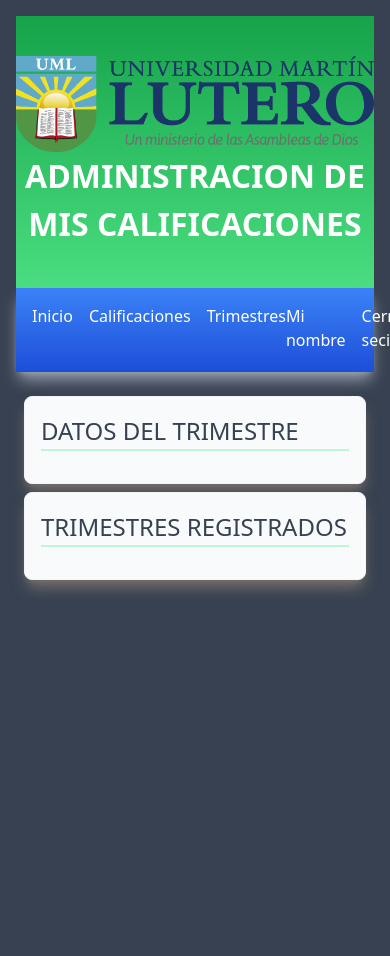
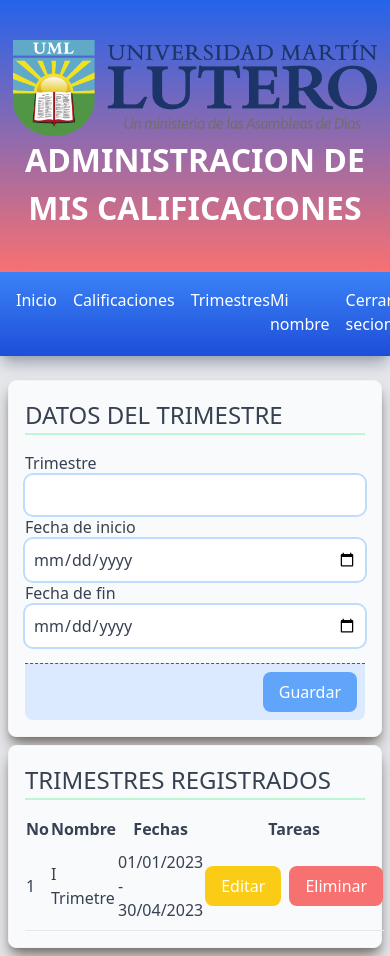
Before and after one commit to Wilgenjarethvasqueztorrez/calificaciones-trimestrales, a website built with Vite: page index.html in a window 390 px wide. Before the commit the page ends 844 px from the top, so only its background shows below. Built offline with nearby package versions, Linux system fonts and the light colour scheme.

Commit message:
Actualizacion

```diff
--- a/index.html
+++ b/index.html
@@ -1,60 +1,107 @@
 <!DOCTYPE html>
 <html lang="es">
-
 <head>
     <meta charset="UTF-8">
     <meta http-equiv="X-UA-Compatible" content="IE=edge">
-    <meta name="viewport" content="width=, initial-scale=1.0">
+    <meta name="viewport" content="width=device-width, initial-scale=1.0">
     <title>Mis calificaciones</title>
 
     <link rel="stylesheet" href="./src/css/estilos.css">
+
 </head>
 
 <body>
     <header>
-
-        <img src="./src/images/logo.png"
-         alt="Logo de la universidad">
-        Administracion de mis calificaciones
-
+    <!--Insertar el logo de la universidad-->
+     <img src="./src/images/logo.png"
+        alt="Logo de la universidad">
+    Administracion de mis calificaciones
     </header>
 
-    <nav class="flex justify-between p-4 text-white bg-green-500">
+    <nav>
         <ul>
-            <li>
+            <li class="border-hover">
                 <a href="index.html">Inicio</a>
             </li>
 
-            <li>
+            <li class="border-hover">
                 <a href="calificaciones.html">Calificaciones</a>
             </li>
 
-            <li>
+            <li class="border-hover">
                 <a href="trimestres.html">Trimestres</a>
             </li>
         </ul>
 
         <ul>
-            <li class="border-hover">
+            <li>
                 <a href="perfil.html">Mi nombre</a>
             </li>
 
-            <li class="border-hover">
-                <a href="cerrar-seción.html">Cerrar seción</a>
+            <li>
+                <a href="cerrar-secion.html">Cerrar secion</a>
             </li>
 
-
         </ul>
-
     </nav>
 
     <main>
-        <section>
+        <section class="w-full md:w-4/12">
             <p>Datos del trimestre</p>
+            <form action="" id="formulario">
+                <label for="">
+                    Trimestre
+                    <input id="nombre" type="text" required>
+                </label>
+
+                <label for="fecha_inicio">
+                    Fecha de inicio
+                    <input id="fecha_inicio" type="date" required>
+                </label>
+
+                <label for="fecha_fin">
+                    Fecha de fin
+                    <input id="fecha_fin" type="date" required>
+                </label>
+
+                <div class="footer">
+                    <button id="guardar" type="button">
+                        Guardar
+                    </button>
+                </div>
+
+            </form>
         </section>
 
-        <section>
+        <section class="w-full md:w-8/12">
             <p>Trimestres registrados</p>
+
+            <table>
+                <thead>
+                    <tr>
+                        <th>No</th>
+                        <th>Nombre</th>
+                        <th>Fechas</th>
+                        <th>Tareas</th>
+                    </tr>
+                </thead>
+
+                <tbody>
+                    <tr>
+                        <td>1</td>
+                        <td>I Trimetre</td>
+                        <td>01/01/2023 - 30/04/2023</td>
+                        <td>
+                            <div class="tareas">
+                                <button class="editar">Editar</button>
+                                <button class="eliminar">Eliminar</button>
+                            </div>
+                        </td>
+
+                    </tr>
+                </tbody>
+            </table>
+
         </section>
     </main>
 
--- a/src/css/estilos.css
+++ b/src/css/estilos.css
@@ -1,13 +1,24 @@
 @tailwind base;
+
 @tailwind components;
+
 @tailwind utilities;
 
 body{
-    @apply text-white p-4 bg-gray-700;
+    @apply text-white bg-gray-200;
 }
 
-header{
-    @apply bg-opacity-90 font-bold py-10 text-center uppercase text-[2em] bg-gradient-to-b from-green-600 to-green-400;
+header {
+    @apply bg-opacity-90
+    font-bold
+    py-10
+    text-center
+    text-white
+    uppercase
+    text-[2em]
+    bg-gradient-to-b
+    from-blue-600
+    to-red-400
 }
 
 header img{
@@ -30,10 +41,6 @@
     @apply flex justify-between p-4 text-white shadow-lg bg-gradient-to-b from-blue-500 to-blue-700 shadow-gray-400;
 }
 
-.border-hover{
-    @apply border-b-4 border-transparent hover:border-yellow-400;
-}
-
 nav li{
     @apply border-b-4 border-transparent;
 }
@@ -43,13 +50,44 @@
 }
 
 nav ul{
-    @apply flex gap-4;
+    @apply flex gap-4
 }
 
-#datos{
-    color: antiquewhite;
+.border-hover{
+    @apply border-b-4 border-transparent hover:border-yellow-400;
 }
 
-#trimestres{
-    color: aliceblue;
+input {
+    @apply w-full p-2 rounded-lg ring-2 ring-blue-200 focus:ring-blue-400 focus:border-none focus:outline-none;
 }
+
+button[type="button"], button {
+    @apply px-4 py-2
+ text-white
+ bg-blue-400 rounded-lg hover:bg-blue-500 active:bg-blue-600
+    active:ring-4
+    active:top-[2px] active:relative;
+}
+
+.footer {
+    @apply relative bottom-0 flex justify-end p-2 mt-4 bg-blue-100 border-t border-green-700 border-dashed rounded-b-lg;
+}
+
+table{
+    @apply w-full;
+}
+td{
+    @apply py-2 border-b border-gray-200;
+}
+/*Div que contiene los botones de editar y eliminar*/
+.tareas{
+    @apply flex items-start justify-center gap-2;
+}
+
+/*Estilos para los botones de editar y eliminar*/
+.editar {
+    @apply bg-yellow-400 hover:bg-yellow-500 active:bg-yellow-600 active:ring-yellow-500 active:ring-4;
+}
+.eliminar {
+    @apply bg-red-400 hover:bg-red-500 active:bg-red-600 active:ring-red-500 active:ring-4;
+}
```
Also changed, not shown: src/js/firebase.js (added, +17 -0 lines), src/modelos/trimestres.js (added, +39 -0 lines), trimestres.html (added, +171 -0 lines).
